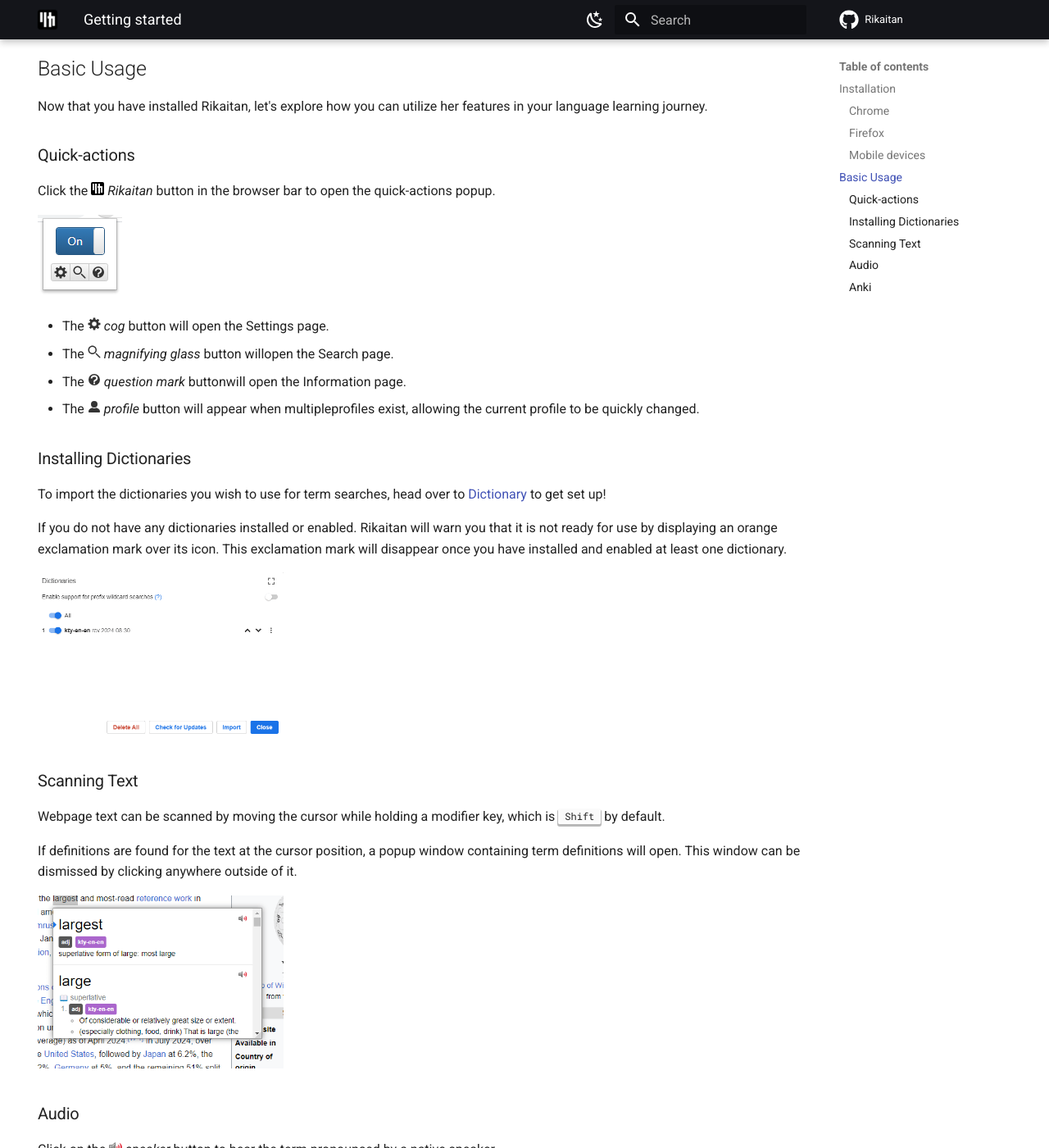
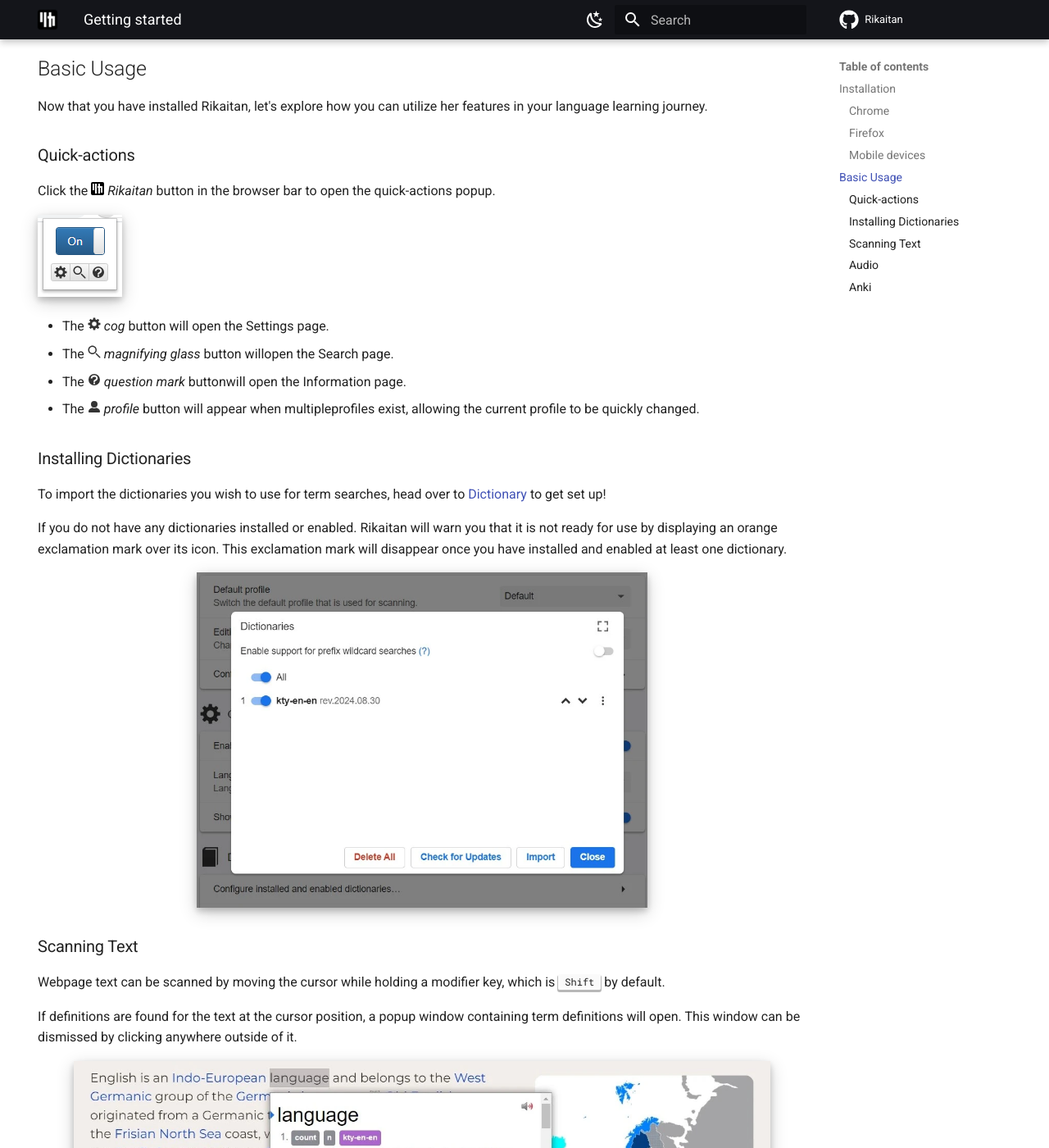
Before and after one commit to rikaitan/rikaitan.github.io, an MkDocs documentation site: the page built from docs/getting-started/index.md, in a window 1280 px wide and 1400 px high, scrolled down 931 px. Shown: the whole window at 82% size. Built offline with MkDocs 1.6.1 and Material for MkDocs 9.7.7, drawn with Linux system fonts in a browser that asks for light colours; comment, search, counter and statistics services are not loaded.

Commit message:
Update Screenshots
add animations

<rikaitan.link>MjFiZjc2ZDc3NjBiMjVjZTVmMDgyZGU3NTY4ZGVlOGEwZmU4Y2NiZQo=</rikaitan.link>

```diff
--- a/docs/getting-started/index.md
+++ b/docs/getting-started/index.md
@@ -60,14 +60,14 @@ Now that you have installed Rikaitan, let's explore how you can utilize her feat
 
 ### Quick-actions
 
-Click the <img src="../assets/icon/rikaitan-icon.svg" width="16" height="16" alt="rikaitan icon"> _Rikaitan_ button in the browser bar to open the quick-actions popup.
+Click the <img class="icon" src="../assets/icon/rikaitan-icon.svg" width="16" height="16" alt="rikaitan icon"> _Rikaitan_ button in the browser bar to open the quick-actions popup.
 
-<img src="../assets/ss/browser-action-popup.webp" alt="rikaitan main popup">
+<img class="ss" src="../assets/ss/browser-action-popup.webp" alt="rikaitan main popup">
 
-- The <img src="../assets/icon/cog.svg" width="16" height="16" alt="cog"> _cog_ button will open the Settings page.
-- The <img src="../assets/icon/magnifying-glass.svg" width="16" height="16" alt="magnifying glass"> _magnifying glass_ button willopen the Search page.
-- The <img src="../assets/icon/question-mark-circle.svg" width="16" height="16" alt="question mark symbol"> _question mark_ buttonwill open the Information page.
-- The <img src="../assets/icon/profile.svg" width="16" height="16" alt="profile icon"> _profile_ button will appear when multipleprofiles exist, allowing the current profile to be quickly changed.
+- The <img class="icon" src="../assets/icon/cog.svg" width="16" height="16" alt="cog"> _cog_ button will open the Settings page.
+- The <img class="icon" src="../assets/icon/magnifying-glass.svg" width="16" height="16" alt="magnifying glass"> _magnifying glass_ button willopen the Search page.
+- The <img class="icon" src="../assets/icon/question-mark-circle.svg" width="16" height="16" alt="question mark symbol"> _question mark_ buttonwill open the Information page.
+- The <img class="icon" src="../assets/icon/profile.svg" width="16" height="16" alt="profile icon"> _profile_ button will appear when multipleprofiles exist, allowing the current profile to be quickly changed.
 
 ### Installing Dictionaries
 
@@ -75,7 +75,9 @@ To import the dictionaries you wish to use for term searches, head over to [Dict
 
 If you do not have any dictionaries installed or enabled. Rikaitan will warn you that it is not ready for use by displaying an orange exclamation mark over its icon. This exclamation mark will disappear once you have installed and enabled at least one dictionary.
 
-<img src="../assets/ss/settings-dictionaries-popup-english.webp" width="300" alt="custom dictionaries list">
+<figure>
+    <img class="ss" src="../assets/ss/settings-dictionaries-popup.webp" width="550" alt="custom dictionaries list">
+</figure>
 
 ### Scanning Text
 
@@ -83,11 +85,16 @@ Webpage text can be scanned by moving the cursor while holding a modifier key, w
 
 If definitions are found for the text at the cursor position, a popup window containing term definitions will open. This window can be dismissed by clicking anywhere outside of it.
 
-<img src="../assets/ss/search-popup-terms-english.webp" width="300" alt="popup with search terms">
+<figure>
+    <a href="https://www.wikiwand.com/en/articles/English_language#Classification">
+    <img class="ss" src="../assets/ss/search-popup-terms.webp" width="850" alt="popup with search terms">
+    </a>
+    <figcaption><small>Try it yourself!</small></figcaption>
+</figure>
 
 ### Audio
 
-Click on the <img src="../assets/icon/play-audio.svg" width="16" height="16" alt="loudspeaker icon"> _speaker_ button to hear the term pronounced by a native speaker.
+Click on the <img class="icon" src="../assets/icon/play-audio.svg" width="16" height="16" alt="loudspeaker icon"> _speaker_ button to hear the term pronounced by a native speaker.
 
 If an audio sample is not available, you will hear a short click instead. For more options, see [Audio Configuration](../advanced/index.md#audio).
 
--- a/docs/stylesheets/extra.css
+++ b/docs/stylesheets/extra.css
@@ -9,3 +9,24 @@
         text-align: center;
     }
 }
+
+.ss {
+    position: relative;
+    top: 0;
+    box-shadow: 0 4px 8px 0 rgba(0, 0, 0, 0.2), 0 6px 20px 0 rgba(0, 0, 0, 0.19);
+    transition: top ease 0.5s;
+}
+
+.ss:hover {
+    top: -5px;
+}
+
+.icon {
+    position: relative;
+    top: 0;
+    transition: top ease 0.5s;
+}
+
+.icon:hover {
+    top: -1px;
+}
```
Also changed, not shown: docs/advanced/index.md (+1 -1 lines), docs/assets/ss/kanji.webp, docs/assets/ss/search-popup-terms-english.webp (deleted), docs/assets/ss/search-popup-terms.webp (added), docs/assets/ss/settings-dictionaries-popup-english.webp (deleted), docs/assets/ss/settings-dictionaries-popup.webp (added), docs/assets/ss/terms.webp.
